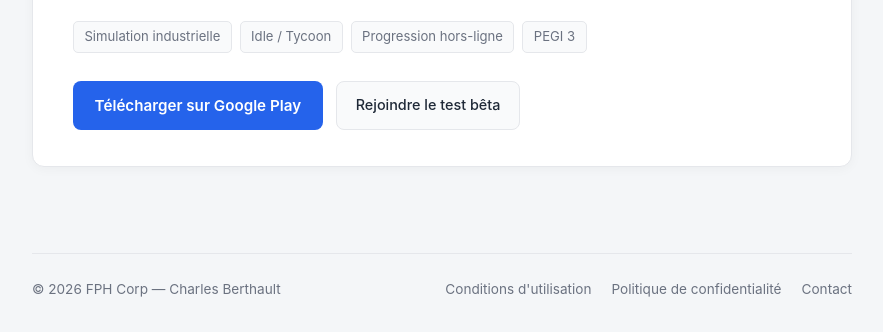
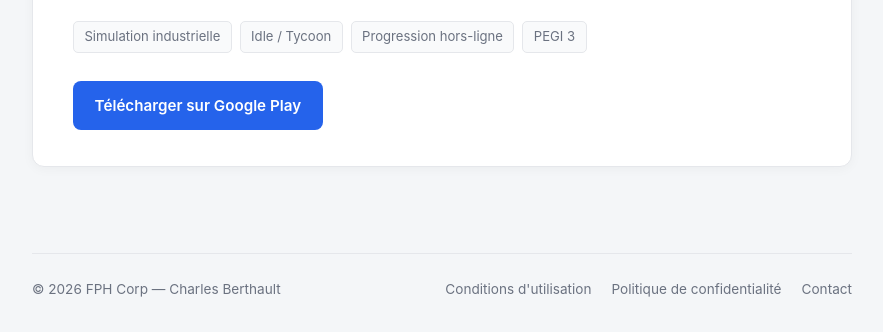
Before and after one commit to fph-corp/Idle-Micro-Factory-Privacy, a plain HTML site: page accueil.html in a window 1280 px wide. Shown: the part 468-800 px from the top of the page, without its empty margins (198-1081 px from the left). Drawn offline with Linux system fonts and the light colour scheme.

Commit message:
Remove beta test link from accueil.html
Removed the link to join the beta test from the actions section.

```diff
--- a/accueil.html
+++ b/accueil.html
@@ -252,9 +252,6 @@
                     <a href="https://play.google.com/store/apps/details?id=com.idlemicrofactory.game" class="btn-primary" target="_blank" rel="noopener">
                         Télécharger sur Google Play
                     </a>
-                    <a href="https://play.google.com/apps/testing/com.idlemicrofactory.game" class="btn-secondary" target="_blank" rel="noopener">
-                        Rejoindre le test bêta
-                    </a>
                 </div>
             </article>
         </main>
```
